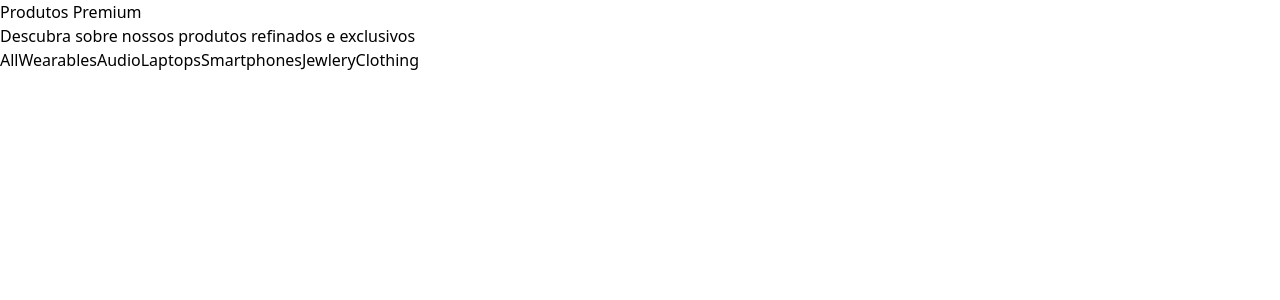
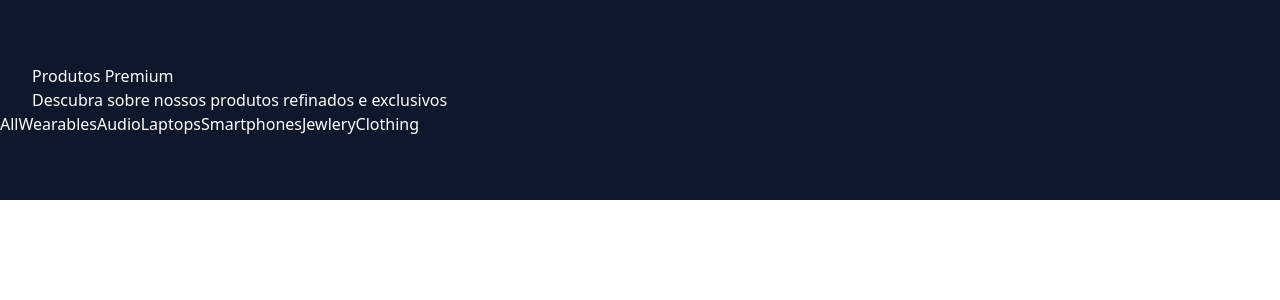
Before and after one commit to ma-pedroza/Ecommerce-RM, a Vue app in the folder ecommerce-RM/: page / in a window 1280 px wide. Shown: the top 300 px of the page. Built offline with nearby package versions, Linux system fonts and the light colour scheme.

Commit message:
commit 2 Rodrigo

```diff
--- a/ecommerce-RM/src/components/Header.vue
+++ b/ecommerce-RM/src/components/Header.vue
@@ -1,7 +1,11 @@
 <template>
-    <div>
-        <h1>Produtos Premium</h1>
-        <p>Descubra sobre nossos produtos refinados e exclusivos </p>
+    <div class="block py-16 bg-gradient-to-r from-slate-900 via-slate800 to-slate-900 text-white">
+        <div class="max-w-7xl mx-auto px-4 sm:px-6 lg:px-8">
+
+            <h1 class="text-5x1 font bols">Produtos Premium</h1>
+
+            <p>Descubra sobre nossos produtos refinados e exclusivos </p>
+        </div>
         <div class="">
             <button>All</button>
             <button>Wearables</button>
--- a/ecommerce-RM/vite.config.js
+++ b/ecommerce-RM/vite.config.js
@@ -7,5 +7,8 @@ import vue from '@vitejs/plugin-vue'
 export default defineConfig({
   plugins: [
     vue(),
-  ]
-})
+  ],
+  server: {
+    port: 3000
+  }
+});
```
